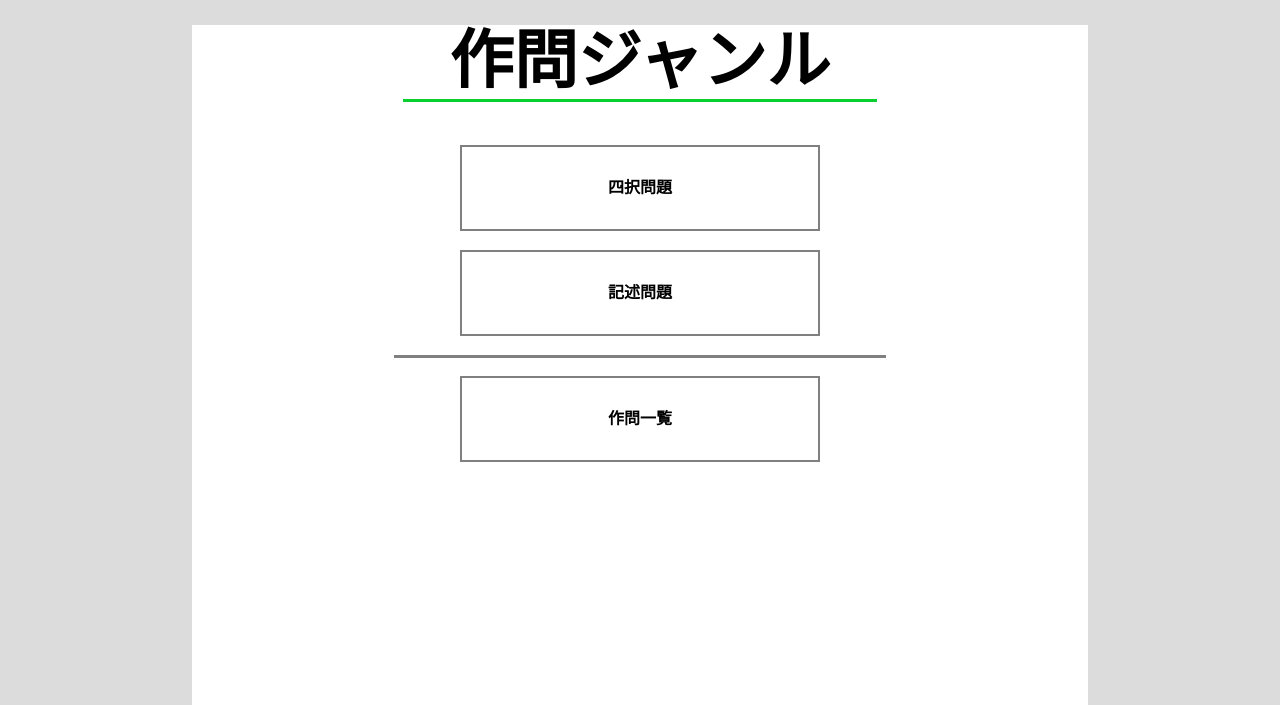
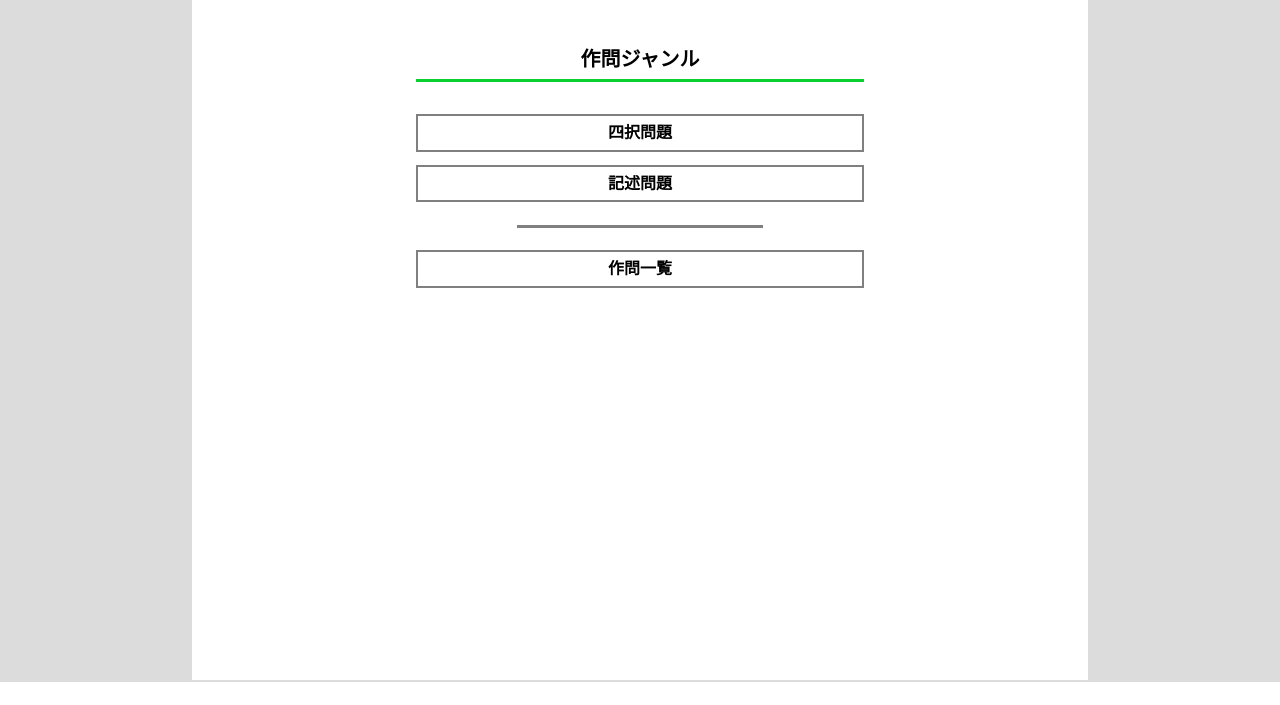
Before and after one commit to yuatomo/-------------, a PHP site: page /createQuestion/index.html in a window 1280 px wide. Shown: the part 120-825 px from the top of the page. After the commit the page ends 802 px from the top, so only its background shows below. Run offline with PHP 8.4, Linux system fonts and the light colour scheme.

Commit message:
作問ページの見た目を整えました

```diff
--- a/createAccount/index.html
+++ b/createAccount/index.html
@@ -30,8 +30,8 @@
         </nav>
         <div class="frame-gray">
             <div class="frame-white">
+
                 <h1>アカウントを作成する</h1>
-                <p class="green"></p>
 
                 <div class="container">
                     <form action="login.php" method="POST">
@@ -49,7 +49,7 @@
                             <input type="password" id="confirmationpassword" name="confirmationpassword" >
                         </div>
                         <input type="submit" value="新規登録">
-
+                    </form>
             </div>
         </div>
     </body>
--- a/createQuestion/css/index.css
+++ b/createQuestion/css/index.css
@@ -1,19 +1,35 @@
+/* タイトル */
 h1{
-    font-size: 4rem;
+	box-sizing: border-box;
+	margin: 0 auto;
+    font-size: 20px;
     border-bottom:3px solid #09cf30;
     text-align: center;
-    width: 53%;
-    margin: 25px auto;
+    width: 70%;
+	padding: 1vh 0;
 }
 
+
+/* メイン */
+
+.container {
+	box-sizing: border-box;
+	width: 70%;
+	height: 100%;
+	padding: 5% 0;
+	margin: 0 auto;
+  }
+/* ボタン */
 .Button {
-	display: block;
-	text-align: center;
-	vertical-align: middle;
+	box-sizing: border-box;
+	display: flex;
+	align-items: center;
+
+    justify-content: center;
 	text-decoration: none;
-	width: 360px;
-	margin: auto;
-	padding: 2rem 8rem;
+	height: 7%;
+	width: 100%;
+	margin: 0 auto 3% auto;
 	font-weight: bold;
 	border: 2px solid grey;
 	color: black;
@@ -24,10 +40,12 @@ h1{
 	background: #27acd9;
 }
 
+/* ライン */
 .line{
+	box-sizing: border-box;
     position: relative;
     width: 55%;
     height: 3px;
     background-color: #808080;
-    margin: 0 auto;
+    margin: 5% auto 5% auto;
 }
--- a/createQuestion/index.html
+++ b/createQuestion/index.html
@@ -30,11 +30,14 @@
         </nav>
         <div class="frame-gray">
             <div class="frame-white">
-                <h1>作問ジャンル</h1><br>
-                <a href="four-choice.html" class="four-choice Button">四択問題</a><br>
-                <a href="description.html" class="description Button">記述問題</a><br>
-                <p class="line"></p><br>
-                <a href="list.html" class="list Button">作問一覧</a><br>
+
+                <h1>作問ジャンル</h1>
+                <div class="container">
+                    <a href="four-choice.html" class="four-choice Button">四択問題</a>
+                    <a href="description.html" class="description Button">記述問題</a>
+                    <p class="line"></p>
+                    <a href="list.html" class="list Button">作問一覧</a>
+                </div>
             </div>
         </div>
     </body>
--- a/css/navigation.css
+++ b/css/navigation.css
@@ -485,7 +485,8 @@ nav{
 
 ul {
     display: flex;
-    box-sizing: border-box;padding: 0;
+    box-sizing: border-box;
+    padding: 0;
     margin: 0 15%;
     height: 100%;
     justify-content: space-between;
@@ -526,4 +527,5 @@ ul li:hover{
     background-color: #FFFFFF;
     margin: 0 15%;
     height: 85vh;
+    padding: 5vh 10vw;
 }
```
Also changed, not shown: createAccount/css/index.css (+6 -11 lines).
